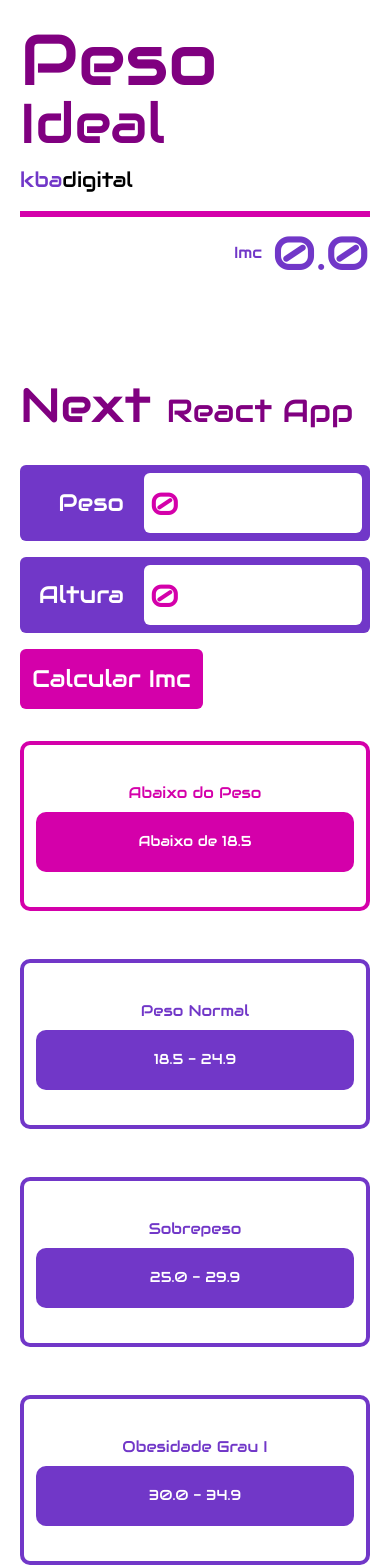
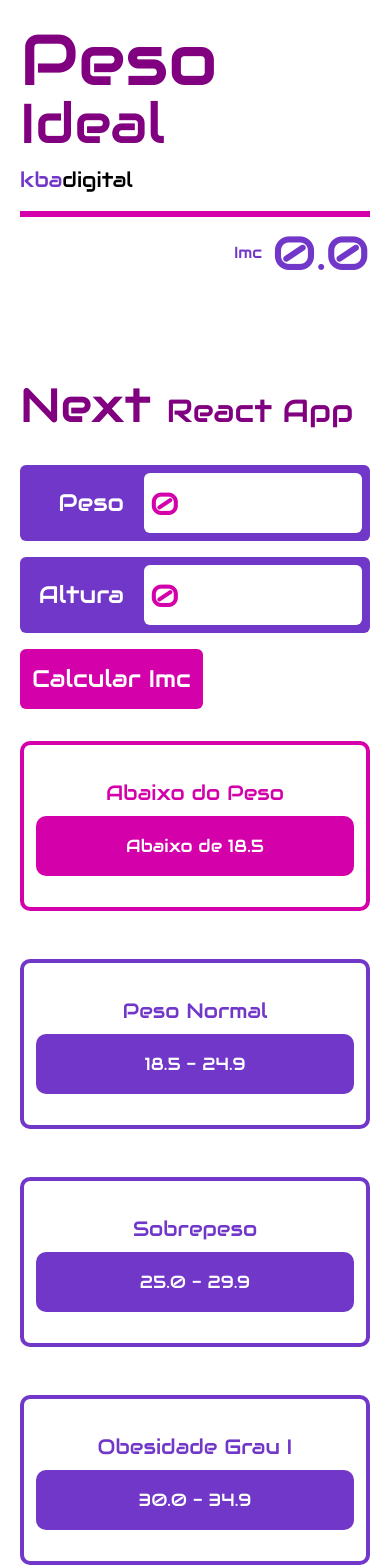
Before and after one commit to albuquerque-katarine/next-react-calculadora-imc, a Next.js app: page / in a window 390 px wide. Shown: the top 1568 px of the page. Built offline with nearby package versions, Linux system fonts and the light colour scheme.

Commit message:
Atualização ItemClassificacao.css tamanho da font em css

```diff
--- a/src/pages/components/ItensClassificacao/ItensClassificar.css
+++ b/src/pages/components/ItensClassificacao/ItensClassificar.css
@@ -126,10 +126,10 @@
   }
 
   .item_classificar h4 {
-    font-size: 0.97rem;
+    font-size: 1.3rem;
   }
 
   .item_classificar h5 {
-    font-size: 0.9rem;
+    font-size: 1.1rem;
   }
 }
```
